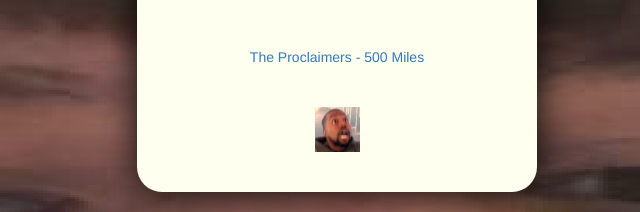
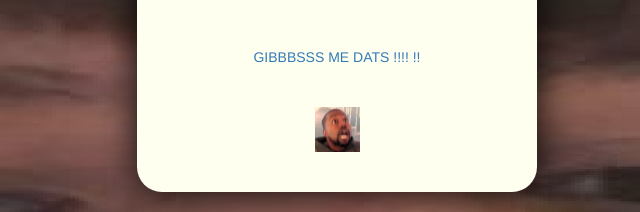
Before and after one commit to taytes-website/taytes-website, a plain HTML site: page index.html in a window 1280 px wide. Shown: the part 199-411 px from the top of the page, 303-943 px from the left. Drawn offline with nearby package versions, Linux system fonts and the light colour scheme; files whose address does not match are found by name.

Commit message:
Update index.html

```diff
--- a/index.html
+++ b/index.html
@@ -18,9 +18,8 @@
 				<br>
 				<h1>TAYTE'S WEB SITE</h1>
 				<h3>I AM SPESHUL</h3><br><br>
-				<a href="music/500_miles.mp3" target="_blank" role="button">The Proclaimers - 500 Miles</a><br><br>
-
-				<br>
+				<a href="" target="_blank" role="button">GIBBBSSS ME DATS !!!! !!</a>
+				<br><br><br>
 				<a href="https://github.com/SirFrancisBillard" target="_blank">
 					<img src="photos/ghicon.png" width="45" height="45">
 				</a>
```
